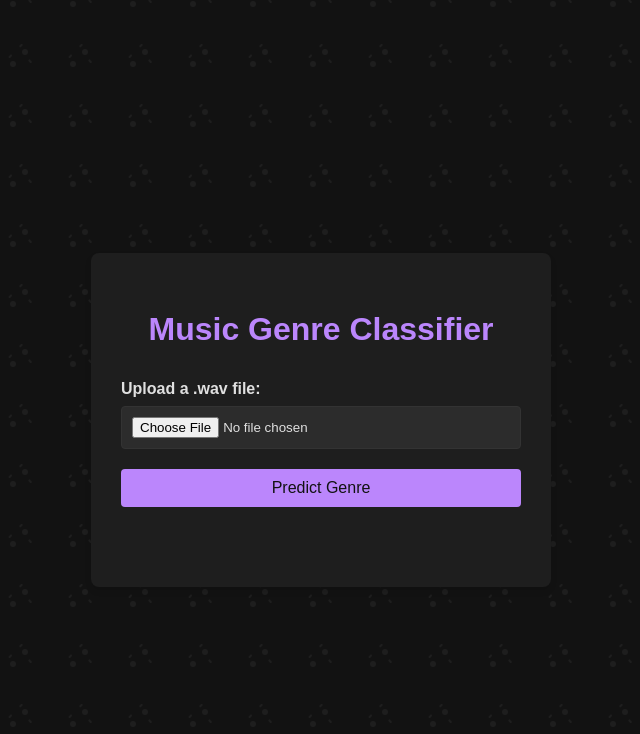
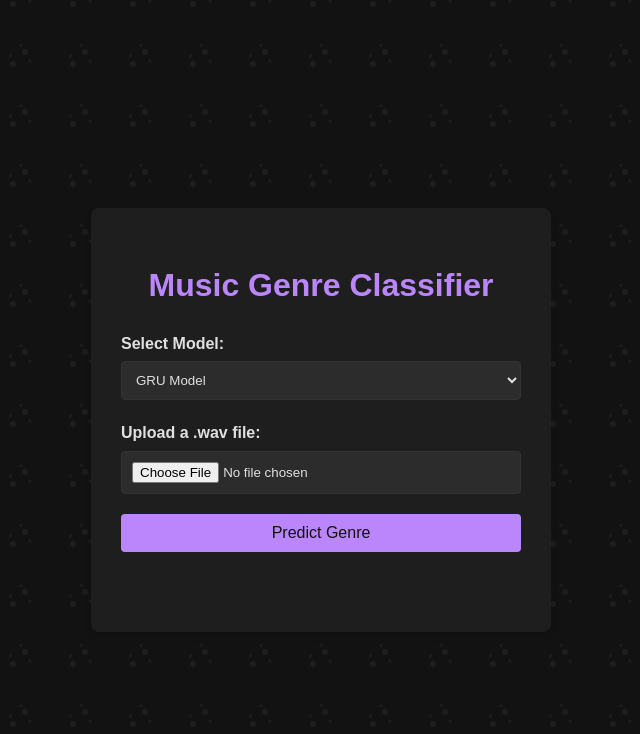
Before and after one commit to AnuragSingh183/music-genre-classification, a Flask app: page / in a window 1280 px wide. Shown: the top 734 px of the page, without its empty margins (319-959 px from the left). Run offline with Flask 3, Linux system fonts and the light colour scheme; parts of the project's set-up code (start-up, migrations or seed data) failed here and were passed over.

Commit message:
Added Dropdown to select Model

```diff
--- a/app.py
+++ b/app.py
@@ -12,32 +12,25 @@ filenames = np.load('file_names.npy')
 sorted_indices = np.argsort(filenames)
 X, y, filenames = X[sorted_indices], y[sorted_indices], filenames[sorted_indices]
 
-MODEL_PATH = 'saved_models/gru_model.joblib'
+# Load models
+MODEL_PATH_GRU = 'saved_models/gru_model.joblib'
+MODEL_PATH_VANILLA = 'saved_models/vanilla_model.joblib'
 
-# Load the model
-model = joblib.load(MODEL_PATH)
+gru_model = joblib.load(MODEL_PATH_GRU)
+vanilla_model = joblib.load(MODEL_PATH_VANILLA)
 
 # Genre mapping
 GENRES = ['blues', 'classical', 'country', 'disco', 'hiphop',
           'jazz', 'metal', 'pop', 'reggae', 'rock']
 
-app = Flask(__name__)\
+app = Flask(__name__)
 
 @app.route('/')
 def home():
     return render_template('index.html')
 
-@app.route('/predict', methods=['POST'])
-def predict_genre():
-    if 'file' not in request.files:
-        return jsonify({'error': 'No file uploaded'}), 400
-
-    audio_file = request.files['file']
-    if audio_file.filename == '':
-        return jsonify({'error': 'No selected file'}), 400
-
-    # Find the corresponding sample
-    file_name = audio_file.filename
+def predict_with_model(model, file_name):
+    """Common prediction logic for both models."""
     if file_name not in filenames:
         return jsonify({'error': f'File {file_name} not found in dataset'}), 404
 
@@ -49,10 +42,32 @@ def predict_genre():
     predicted_index, confidence = model.predict_with_confidence(features)
     predicted_genre = GENRES[int(predicted_index[0])]
 
-    return jsonify({
+    return {
         'predicted_genre': predicted_genre,
         'confidence': round(float(confidence[0]) * 100, 2)
-    })
+    }
+
+@app.route('/predict_gru', methods=['POST'])
+def predict_gru():
+    if 'file' not in request.files:
+        return jsonify({'error': 'No file uploaded'}), 400
+
+    audio_file = request.files['file']
+    if audio_file.filename == '':
+        return jsonify({'error': 'No selected file'}), 400
+
+    return jsonify(predict_with_model(gru_model, audio_file.filename))
+
+@app.route('/predict_vanilla', methods=['POST'])
+def predict_vanilla():
+    if 'file' not in request.files:
+        return jsonify({'error': 'No file uploaded'}), 400
+
+    audio_file = request.files['file']
+    if audio_file.filename == '':
+        return jsonify({'error': 'No selected file'}), 400
+
+    return jsonify(predict_with_model(vanilla_model, audio_file.filename))
 
 if __name__ == '__main__':
     app.run(debug=True, port=5000)
--- a/templates/index.html
+++ b/templates/index.html
@@ -47,7 +47,7 @@
             color: #e0e0e0;
         }
 
-        input[type="file"] {
+        input[type="file"], select {
             padding: 10px;
             margin-bottom: 20px;
             border: 1px solid #333;
@@ -87,6 +87,12 @@
     <div class="container">
         <h1>Music Genre Classifier</h1>
         <form id="uploadForm">
+            <label for="modelSelect">Select Model:</label>
+            <select id="modelSelect">
+                <option value="predict_gru">GRU Model</option>
+                <option value="predict_vanilla">Vanilla Model</option>
+            </select>
+
             <label for="audioFile">Upload a .wav file:</label>
             <input type="file" id="audioFile" accept=".wav" required>
             <button type="submit">Predict Genre</button>
@@ -99,11 +105,12 @@
             event.preventDefault();
 
             const fileInput = document.getElementById("audioFile");
+            const modelSelect = document.getElementById("modelSelect").value;
             const formData = new FormData();
             formData.append("file", fileInput.files[0]);
 
             try {
-                const response = await fetch("http://127.0.0.1:5000/predict", {
+                const response = await fetch(`http://127.0.0.1:5000/${modelSelect}`, {
                     method: "POST",
                     body: formData
                 });
```
Also changed, not shown: gand.py (deleted, +0 -23 lines).
